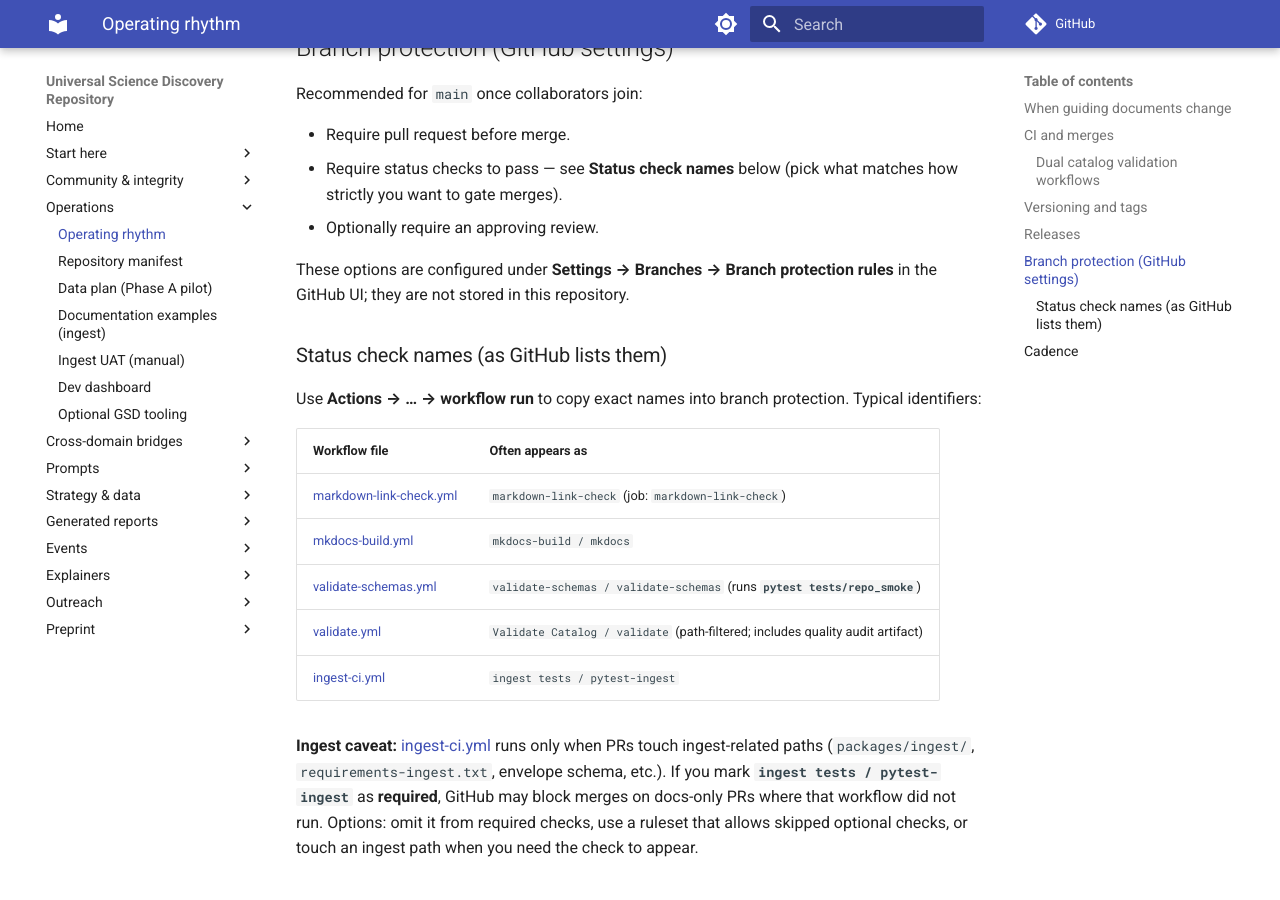
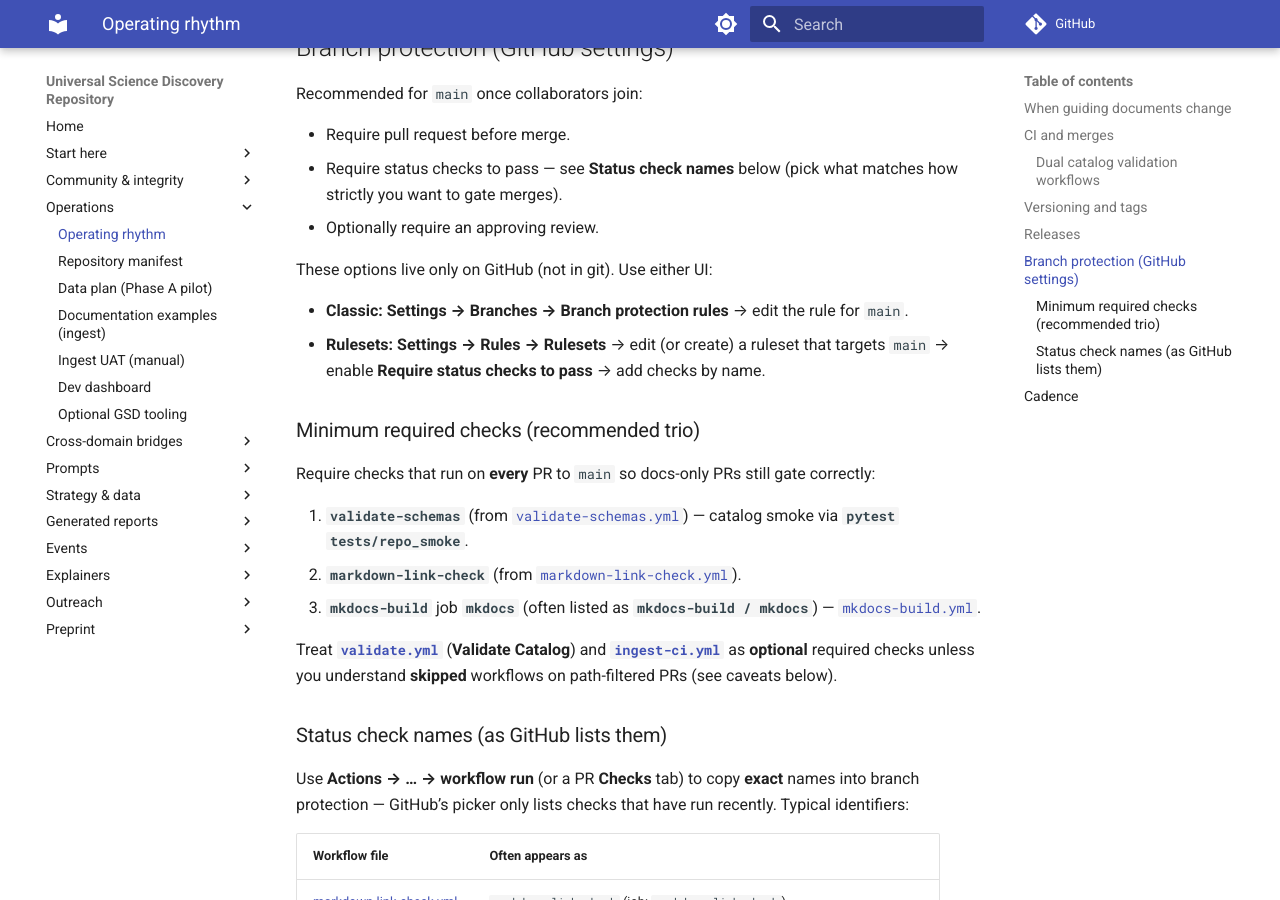
Before and after one commit to KR8ZYSHO3/Universal-Science-Discovery, an MkDocs documentation site: the page built from docs/OPERATING_RHYTHM.md, in a window 1280 px wide and 900 px high, scrolled down 1869 px. Built offline with MkDocs 1.6.1 and Material for MkDocs 9.7.7, drawn with Linux system fonts in a browser that asks for light colours; comment, search, counter and statistics services are not loaded.

Commit message:
docs(operating-rhythm): Rulesets + minimum required CI trio
Document classic branch rules vs Rulesets UI paths and recommend validate-schemas, markdown-link-check, and mkdocs-build as required checks; note optional path-filtered workflows.

Co-authored-by: Cursor <cursoragent@cursor.com>

```diff
--- a/docs/OPERATING_RHYTHM.md
+++ b/docs/OPERATING_RHYTHM.md
@@ -43,11 +43,24 @@ Recommended for `main` once collaborators join:
 - Require status checks to pass — see **Status check names** below (pick what matches how strictly you want to gate merges).
 - Optionally require an approving review.
 
-These options are configured under **Settings → Branches → Branch protection rules** in the GitHub UI; they are not stored in this repository.
+These options live only on GitHub (not in git). Use either UI:
+
+- **Classic:** **Settings → Branches → Branch protection rules** → edit the rule for `main`.
+- **Rulesets:** **Settings → Rules → Rulesets** → edit (or create) a ruleset that targets `main` → enable **Require status checks to pass** → add checks by name.
+
+### Minimum required checks (recommended trio)
+
+Require checks that run on **every** PR to `main` so docs-only PRs still gate correctly:
+
+1. **`validate-schemas`** (from [`validate-schemas.yml`](../.github/workflows/validate-schemas.yml)) — catalog smoke via **`pytest tests/repo_smoke`**.
+2. **`markdown-link-check`** (from [`markdown-link-check.yml`](../.github/workflows/markdown-link-check.yml)).
+3. **`mkdocs-build`** job **`mkdocs`** (often listed as **`mkdocs-build / mkdocs`**) — [`mkdocs-build.yml`](../.github/workflows/mkdocs-build.yml).
+
+Treat **[`validate.yml`](../.github/workflows/validate.yml)** (**Validate Catalog**) and **[`ingest-ci.yml`](../.github/workflows/ingest-ci.yml)** as **optional** required checks unless you understand **skipped** workflows on path-filtered PRs (see caveats below).
 
 ### Status check names (as GitHub lists them)
 
-Use **Actions → … → workflow run** to copy exact names into branch protection. Typical identifiers:
+Use **Actions → … → workflow run** (or a PR **Checks** tab) to copy **exact** names into branch protection — GitHub’s picker only lists checks that have run recently. Typical identifiers:
 
 | Workflow file | Often appears as |
 |---------------|------------------|
```
